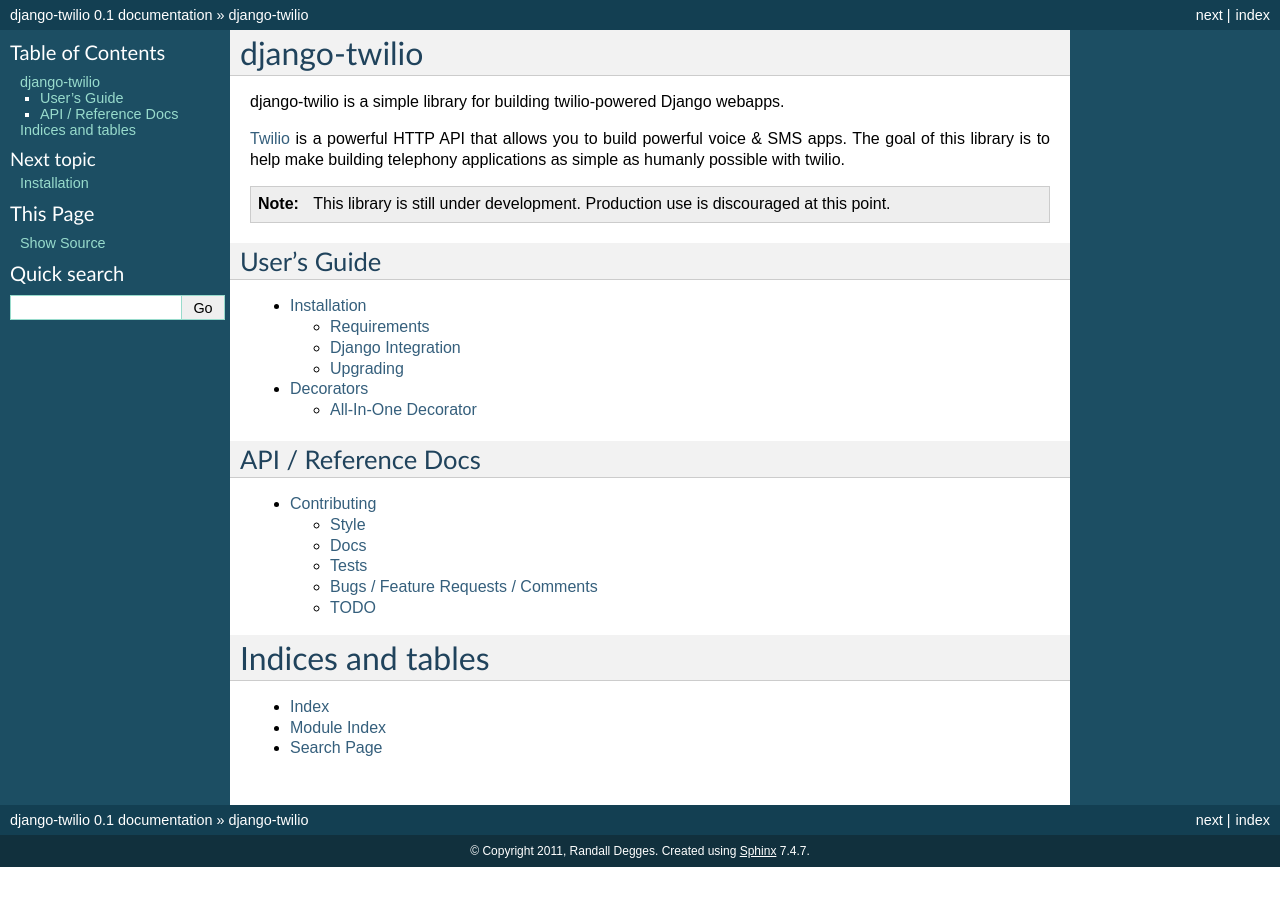
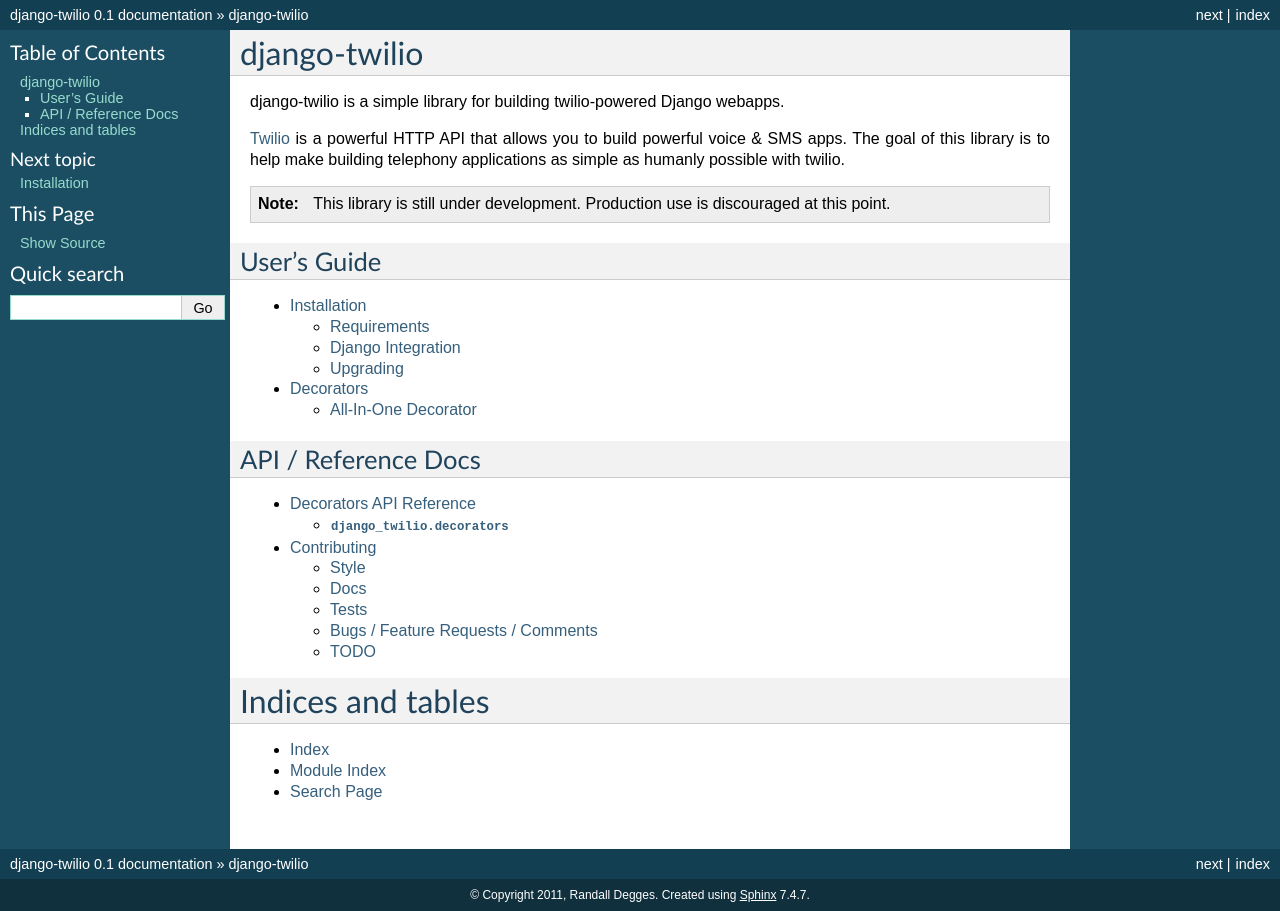
Before and after one commit to rdegges/django-twilio, a Sphinx documentation site: the page built from docs/index.rst, in a window 1280 px wide. Built offline with Sphinx 7.4.7, drawn with Linux system fonts in a browser that asks for light colours.

Commit message:
Adding in API reference docs for decorators module.

```diff
--- /dev/null
+++ b/docs/decorators_module.rst
@@ -0,0 +1,10 @@
+Decorators API Reference
+========================
+
+django-twilio ships with several useful decorators.
+
+
+``django_twilio.decorators``
+----------------------------
+.. automodule:: django_twilio.decorators
+   :members:
--- a/docs/index.rst
+++ b/docs/index.rst
@@ -28,6 +28,7 @@
 .. toctree::
     :maxdepth: 2
 
+    decorators_module
     contribute
 
 
```
